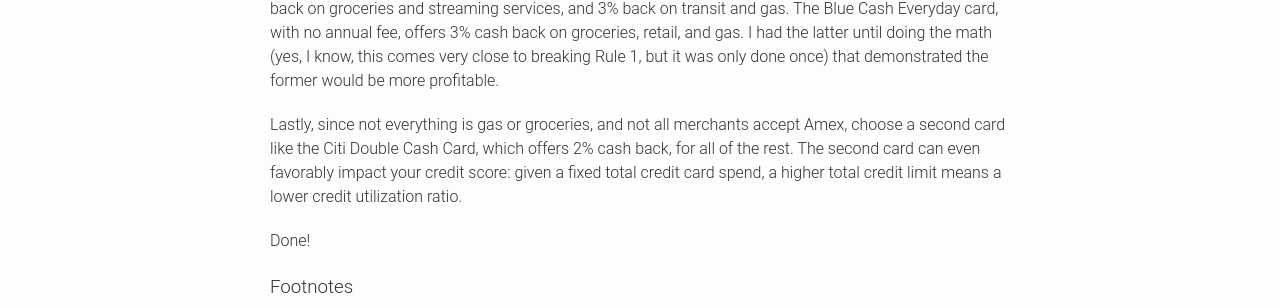
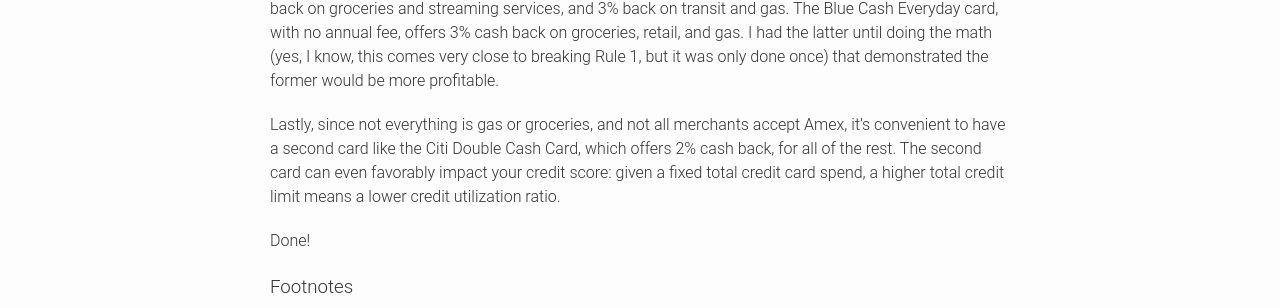
Before and after one commit to dcroote/dcroote.github.io, a Jekyll site: the page built from _posts/2024-04-07-credit-cards.md, in a window 1280 px wide. Shown: the part 1351-1659 px from the top of the page. Built offline with Jekyll 4.4.1, drawn with Linux system fonts in a browser that asks for light colours; some web fonts are replaced.

Commit message:
fix: sentence

```diff
--- a/_posts/2024-04-07-credit-cards.md
+++ b/_posts/2024-04-07-credit-cards.md
@@ -26,7 +26,7 @@
 
 Now to maximize profit, spending by category is important; a card with cash back on dining won't help much if you don't eat out frequently. It turns out, after housing, most American families spend a lot on groceries, gas, and travel. I submit that travel is too complicated of a category to optimize for in a **simple** manner given the diversity of airlines, hotels, car rental agencies, booking sites, rewards programs, status tiers, etc. This leaves gas and groceries, which are two of the categories targeted by the Blue Cash cards from American Express. The [Blue Cash Preferred card](https://americanexpress.com/en-us/referral/blue-cash-preferred-credit-card?ref=DEREKC8wSoA&xl=cp15) (affiliate link for transparency, mostly because I'm curious, but there are bonuses involved for all parties, so why not) charges a $95 annual fee for 6% cash back on groceries and streaming services, and 3% back on transit and gas. The Blue Cash Everyday card, with no annual fee, offers 3% cash back on groceries, retail, and gas. I had the latter until doing the math (yes, I know, this comes very close to breaking Rule 1, but it was only done once) that demonstrated the former would be more profitable.
 
-Lastly, since not everything is gas or groceries, and not all merchants accept Amex, choose a second card like the Citi Double Cash Card, which offers 2% cash back, for all of the rest.
+Lastly, since not everything is gas or groceries, and not all merchants accept Amex, it's convenient to have a second card like the Citi Double Cash Card, which offers 2% cash back, for all of the rest.
 The second card can even favorably impact your credit score: given a fixed total credit card spend, a higher total credit limit means a lower credit utilization ratio.
 
 Done!
```
